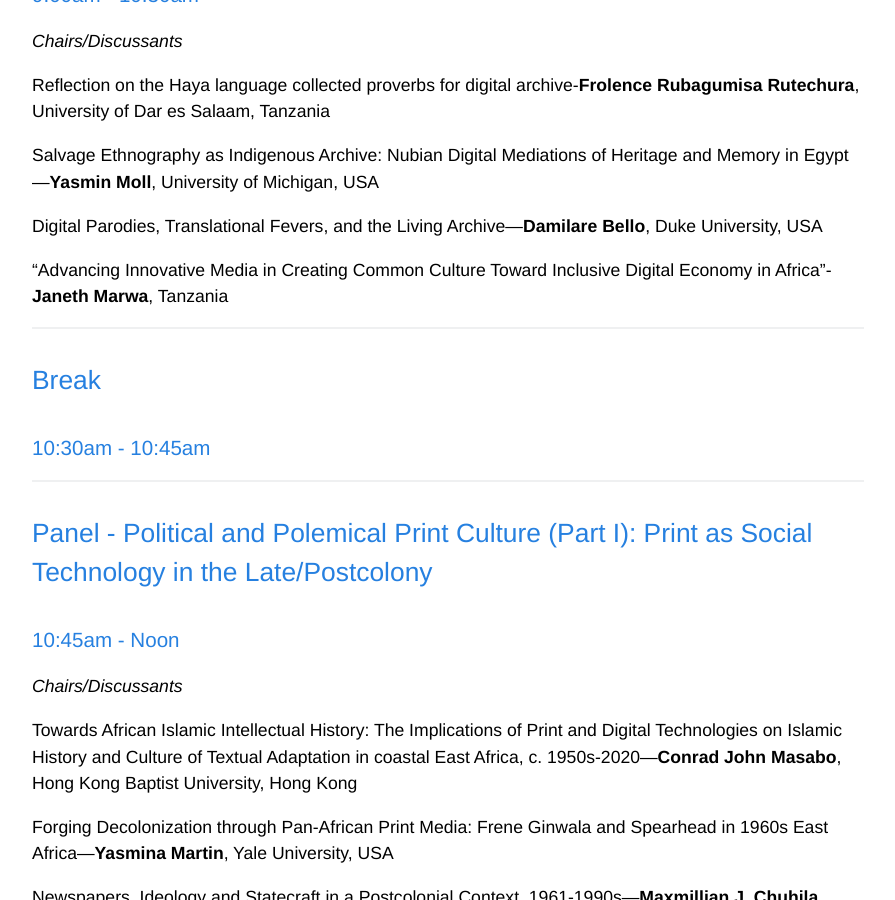
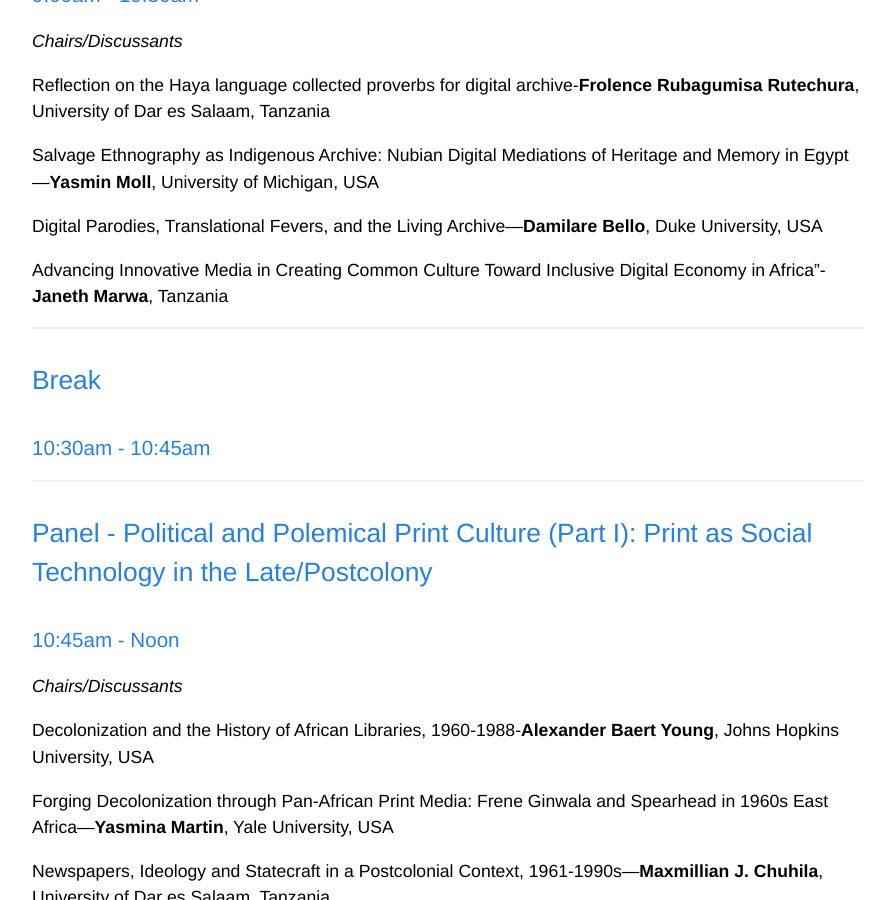
Before and after one commit to egpalazzolo/afprint, a Jekyll site: the page built from pages/program.md, in a window 1280 px wide and 900 px high, scrolled down 4405 px. Shown: the whole window, without its empty margins (192-1087 px from the left). Built offline with Jekyll 4.4.1, drawn with Linux system fonts in a browser that asks for light colours; some web fonts are replaced; some of the changed text lies outside the part shown.

Commit message:
program updates4/26

```diff
--- a/pages/program.md
+++ b/pages/program.md
@@ -59,7 +59,7 @@
 
 Sometimes Good, Other Times Not So Good: Cartooning as Popular Satirical Culture in Africa amidst Global Cultural Forces—**Zawadi Daniel Limbe**, University of Dar es Salaam, Tanzania
 
-Decolonization and the History of African Libraries 1960-1988—**Alexander Baert Young**, Johns Hopkins University, USA
+Archiving Pan-Africanism in Ottawa: Black Consciousness in Canada's Capital-**Sarah George**, Carleton University, Canada
 
 ---
 
@@ -133,7 +133,7 @@
 Digital Parodies, Translational Fevers, and the Living Archive—**Damilare Bello**, Duke
 University, USA
 
-“Advancing Innovative Media in Creating Common Culture Toward Inclusive Digital Economy
+Advancing Innovative Media in Creating Common Culture Toward Inclusive Digital Economy
 in Africa”-**Janeth Marwa**, Tanzania
 
 ---
@@ -148,7 +148,7 @@
 
 *Chairs/Discussants*
 
-Towards African Islamic Intellectual History: The Implications of Print and Digital Technologies on Islamic History and Culture of Textual Adaptation in coastal East Africa, c. 1950s-2020—**Conrad John Masabo**, Hong Kong Baptist University, Hong Kong
+Decolonization and the History of African Libraries, 1960-1988-**Alexander Baert Young**, Johns Hopkins University, USA
 
 Forging Decolonization through Pan-African Print Media: Frene Ginwala and Spearhead in 1960s East Africa—**Yasmina Martin**, Yale University, USA
 
```
Also changed, not shown: 1 other file.
